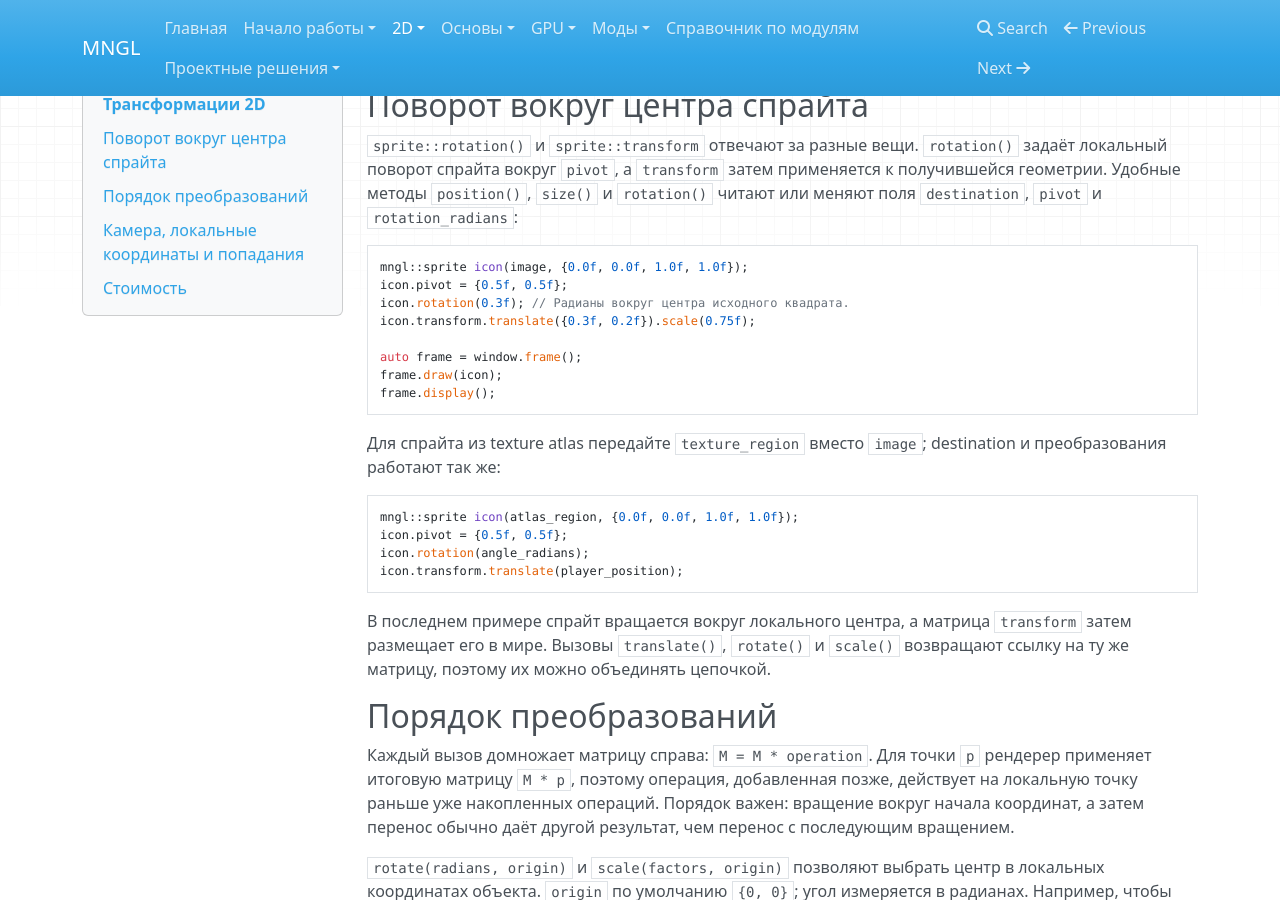
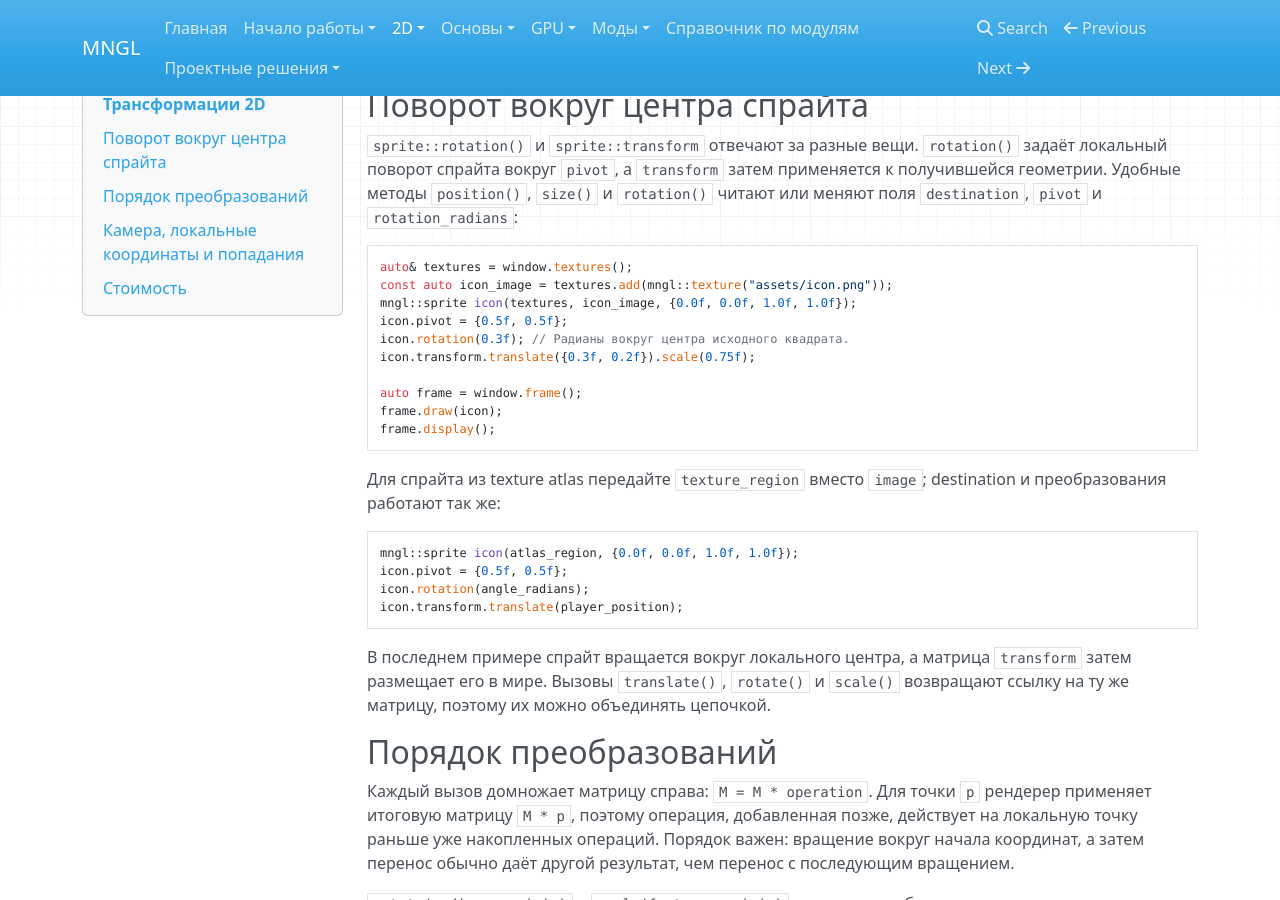
Before and after one commit to Romansgamp6tu/MNGL, an MkDocs documentation site: the page built from docs/2d/transforms.md, in a window 1280 px wide and 900 px high, scrolled down 474 px. Built offline with MkDocs 1.6.1, drawn with Linux system fonts in a browser that asks for light colours; nearby versions of some CDN libraries.

Commit message:
docs: use texture handles in transform example

````diff
--- a/docs/2d/transforms.md
+++ b/docs/2d/transforms.md
@@ -20,7 +20,9 @@ frame.display();
 `sprite::rotation()` и `sprite::transform` отвечают за разные вещи. `rotation()` задаёт локальный поворот спрайта вокруг `pivot`, а `transform` затем применяется к получившейся геометрии. Удобные методы `position()`, `size()` и `rotation()` читают или меняют поля `destination`, `pivot` и `rotation_radians`:
 
 ```cpp
-mngl::sprite icon(image, {0.0f, 0.0f, 1.0f, 1.0f});
+auto& textures = window.textures();
+const auto icon_image = textures.add(mngl::texture("assets/icon.png"));
+mngl::sprite icon(textures, icon_image, {0.0f, 0.0f, 1.0f, 1.0f});
 icon.pivot = {0.5f, 0.5f};
 icon.rotation(0.3f); // Радианы вокруг центра исходного квадрата.
 icon.transform.translate({0.3f, 0.2f}).scale(0.75f);
````
